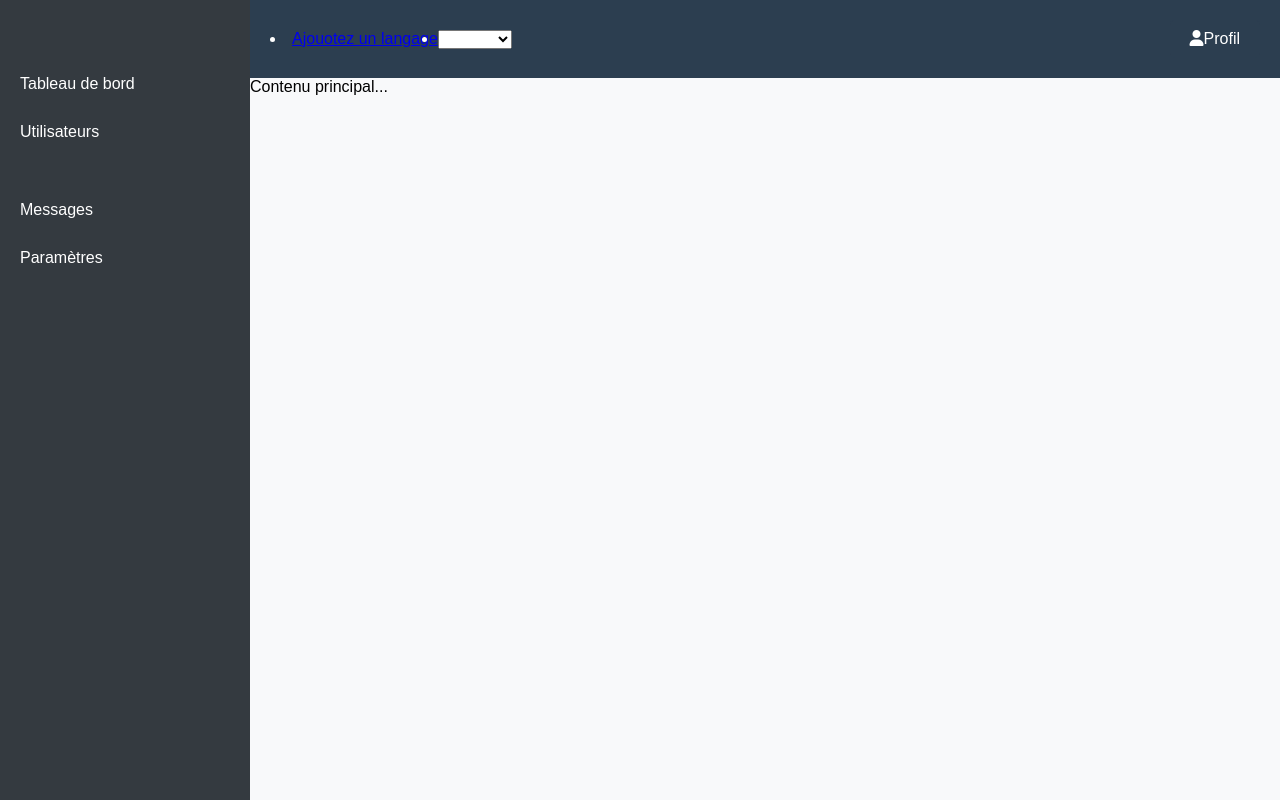
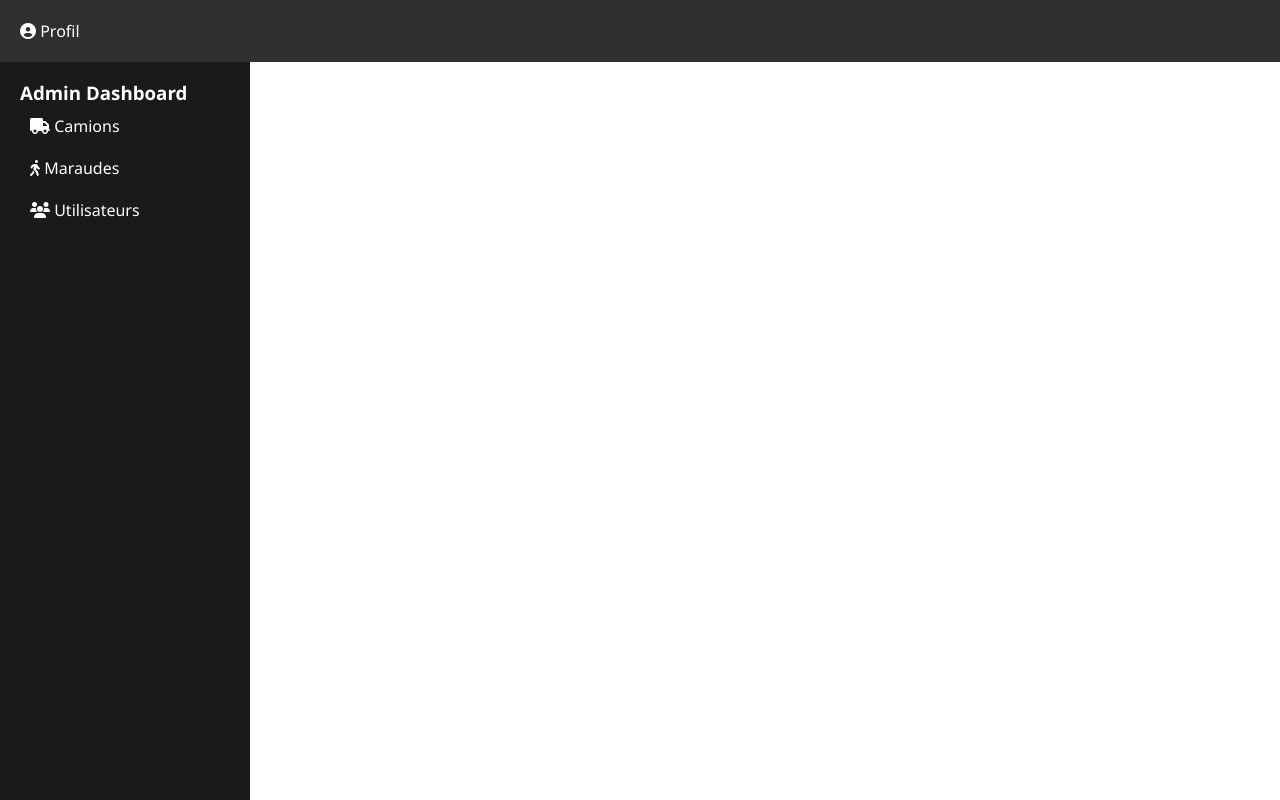
Before and after one commit to respowerr/pa2024, a PHP site: page /screens/admin.php in a window 1280 px wide. Run offline with PHP 8.4, Linux system fonts and the light colour scheme; data that the repository does not hold is empty; some libraries are stand-ins or nearby versions.

Commit message:
Better admin panel

```diff
--- a/components/header.php
+++ b/components/header.php
@@ -15,11 +15,11 @@
                     $json_data = file_get_contents('../multilingue/languages.json');
                     $available_languages = json_decode($json_data, true);
                     $current_language = isset($_GET['lang']) ? $_GET['lang'] : '';
-                echo '<li><select onchange="location = this.value;" style="color: black;">';
-                echo "<option value='' style='color: black;'>" . $translations['choose_language'][$current_language] . "</option>";
+                    echo '<li><select name="language" id="language-selector" onchange="location = this.value;">';
+                    echo "<option value='' disabled selected>" . $translations['choose_language'][$current_language] . "</option>";
                     foreach ($available_languages as $lang_code => $lang_name) {
                         $selected = ($current_language == $lang_code) ? 'selected' : '';
-                    echo "<option value='?lang=$lang_code' $selected style='color: black;'>$lang_name</option>";
+                        echo "<option value='?lang=$lang_code' $selected>$lang_name</option>";
                     }
                     echo '</select></li>';
                 ?>
--- a/screens/admin.php
+++ b/screens/admin.php
@@ -1,67 +1,45 @@
-<?php
-    include '../multilingue/translations.php';
-?>
-
 <!DOCTYPE html>
 <html lang="fr">
 <head>
     <meta charset="UTF-8">
-    <title>Au temps Donné</title>
+    <title>Admin Panel - Au temps Donné</title>
     <link rel="stylesheet" href="../styles/admin_panel.css">
-    <link href="https://cdnjs.cloudflare.com/ajax/libs/font-awesome/6.0.0-beta3/css/all.min.css" rel="stylesheet">
+    <link rel="stylesheet" href="https://use.fontawesome.com/releases/v5.15.4/css/all.css">
+    <script src="https://kit.fontawesome.com/a076d05399.js"></script>
 </head>
 <body>
 
-<div class="admin-panel">
+<div class="header">
+    <div class="menu-toggle" id="menu-toggle">
+    <i class="fas fa-list-ul"></i>
+    </div>
+    <div class="profile-btn">
+        <i class="fas fa-user-circle"></i> <span>Profil</span>
+    </div>
+</div>
+
+<div class="sidebar" id="sidebar">
+    <div class="sidebar-header">
+        <h3>Admin Dashboard</h3>
+    </div>
+    <ul>
+        <li><a href="?page=trucks"><i class="fas fa-truck"></i> Camions</a></li>
+        <li><a href="?page=maraudes"><i class="fas fa-walking"></i> Maraudes</a></li>
+        <li><a href="?page=users"><i class="fas fa-users"></i> Utilisateurs</a></li>
+        <!-- Add more links as needed -->
+    </ul>
+</div>
+
+<div class="main-content">
     <div class="content">
-        <header>
-            <li><a href="../multilingue/adminLang.php"><?php echo $translations['Add_Language']; ?></a></li>
-            <ul>
-            <?php
-                $json_data = file_get_contents('../multilingue/languages.json');
-                $available_languages = json_decode($json_data, true);
-                $current_language = isset($_GET['lang']) ? $_GET['lang'] : '';
-                echo '<li><select onchange="location = this.value;" style="color: black;">';
-                echo "<option value='' style='color: black;'>" . $translations['choose_language'][$current_language] . "</option>";
-                foreach ($available_languages as $lang_code => $lang_name) {
-                    $selected = ($current_language == $lang_code) ? 'selected' : '';
-                    echo "<option value='?lang=$lang_code' $selected style='color: black;'>$lang_name</option>";
-                }
-                echo '</select></li>';
-            ?>
-            </ul>
-            <button class="menu-toggle"><i class="fas fa-bars"></i></button>
-            <div class="profile-btn"><i class="fas fa-user"></i><?php echo $translations['Profil']; ?></div>
-        </header>
-        <div class="admin-content"><?php echo $translations['ContenuProfil']; ?></div>
-    </div>
-    <div class="sidebar">
-        <ul>
-            <li><a href="#"><?php echo $translations['Dashboard']; ?></a></li>
-            <li><a href="#"><?php echo $translations['Utilisateurs']; ?></></li>
-            <li><a href="#"><?php echo $translations['Messages']; ?></a></li>
-            <li><a href="#"><?php echo $translations['Paramètres']; ?></a></li>
-        </ul>
+        <!-- Dynamic content goes here -->
+        <!-- This area will display content based on the page selection. You can use PHP to include different files or write your logic here. -->
     </div>
 </div>
 
 <script>
-document.addEventListener('DOMContentLoaded', function() {
-    const menuToggle = document.querySelector('.menu-toggle');
-    const sidebar = document.querySelector('.sidebar');
-    const content = document.querySelector('.content');
-
-
-    if (window.innerWidth <= 768) {
-        sidebar.classList.add('collapsed');
-        content.classList.add('collapsed');
-    }
-
-    menuToggle.addEventListener('click', function() {
-        sidebar.classList.toggle('collapsed');
-        content.classList.toggle('collapsed');
-        menuToggle.style.display = 'block';
-    });
+document.getElementById('menu-toggle').addEventListener('click', function() {
+    document.getElementById('sidebar').classList.toggle('active');
 });
 </script>
 
--- a/styles/admin_panel.css
+++ b/styles/admin_panel.css
@@ -1,5 +1,3 @@
-@import url('https://cdnjs.cloudflare.com/ajax/libs/font-awesome/6.0.0-beta3/css/all.min.css');
-
 * {
     margin: 0;
     padding: 0;
@@ -7,107 +5,108 @@
 }
 
 body, html {
-    font-family: 'Arial', sans-serif;
+    font-family: 'Segoe UI', Tahoma, Geneva, Verdana, sans-serif;
     height: 100%;
-    overflow-x: hidden;
+    color: #333;
 }
 
-.admin-panel {
-    display: flex;
-    min-height: 100vh;
-}
-
-.sidebar {
-    background-color: #343a40;
-    width: 250px;
-    position: fixed;
-    top: 0;
-    bottom: 0;
-    left: 0;
-    overflow-y: auto;
-    padding-top: 60px;
-    z-index: 999;
-    transition: width 0.3s;
-}
-
-.collapsed {
-    width: 0;
-}
-
-.menu-toggle {
-    display: none;
-    position: absolute;
-    top: 20px;
-    left: 20px;
-}
-
-.profile-btn {
-    margin-left: auto;
-    padding: 10px 20px;
-    background-color: #2c3e50;
-    color: #fff;
-    border-radius: 5px;
-    border: none;
-    cursor: pointer;
-    transition: background-color 0.3s;
-}
-
-.profile-btn:hover {
-    background-color: #495057;
-}
-
-.sidebar ul {
-    list-style-type: none;
-    padding: 0;
-}
-
-.sidebar ul li a {
-    color: #ffffff;
-    padding: 15px 20px;
-    text-decoration: none;
-    display: block;
-    transition: color 0.3s;
-}
-
-.sidebar ul li a:hover {
-    color: #cccccc;
-    background-color: #2c3e50;
-}
-
-.content {
-    flex-grow: 1;
-    margin-left: 250px;
-    transition: margin-left 0.3s;
-    background-color: #f8f9fa;
-}
-
-.content header {
-    background-color: #2c3e50;
-    color: #ffffff;
+.header {
+    background-color: #303030; /* Gris foncé pour le header */
+    color: white;
     padding: 20px;
     display: flex;
     justify-content: space-between;
     align-items: center;
+    position: fixed;
+    width: 100%;
+    top: 0;
+    z-index: 1001;
 }
 
-@media (max-width: 768px) {
+.menu-toggle {
+    cursor: pointer;
+    color: white; /* Couleur blanche pour l'icône pour assurer la visibilité */
+    z-index: 1002; /* S'assure que le menu est au-dessus des autres éléments */
+    position: fixed; /* Positionne fixement le menu dans la fenêtre */
+    top: 10px;
+    left: 10px;
+    display: none; /* Cache le menu par défaut, il sera affiché sur les petits écrans */
+    background: #303030; /* Fond du bouton pour le distinguer du header */
+    padding: 10px;
+    border-radius: 5px;
+}
+
+.menu-toggle i {
+    font-size: 20px;
+}
+
+.sidebar {
+    background-color: #1a1a1a;
+    color: white;
+    width: 250px;
+    position: fixed;
+    top: 60px;
+    left: 0;
+    bottom: 0;
+    padding: 20px;
+    transition: transform 0.3s ease;
+    transform: translateX(-250px); /* Départ hors de l'écran */
+    z-index: 1000;
+}
+
+.sidebar ul {
+    list-style: none;
+}
+
+.sidebar ul li a {
+    color: white;
+    padding: 10px;
+    text-decoration: none;
+    display: block;
+    transition: background-color 0.3s ease;
+}
+
+.sidebar ul li a:hover {
+    background-color: #303030;
+}
+
+.main-content {
+    padding-top: 60px; /* Espace pour le header */
+    transition: margin-left 0.3s ease;
+    margin-left: 0; /* Pleine largeur par défaut */
+}
+
+/* Media query pour les petits écrans : active le bouton de menu burger et ajuste la sidebar */
+@media screen and (max-width: 768px) {
     .menu-toggle {
-        display: block;
+        display: block; /* Rend le bouton de menu burger visible */
     }
 
-    .content {
-        margin-left: 0;
+    .header {
+        justify-content: flex-start; /* Alignement des éléments du header */
+        padding-left: 50px; /* Espace pour le menu burger */
     }
 
-    .sidebar.collapsed {
-        width: 0;
+    .sidebar {
+        transform: translateX(-100%); /* Cache la sidebar hors de l'écran */
     }
 
-    .profile-btn {
-        order: 1;
+    .sidebar.active {
+        transform: translateX(0); /* Affiche la sidebar lorsque le menu est activé */
+    }
+}
+
+/* Media query pour les grands écrans : désactive la cliquabilité du bouton de menu burger */
+@media screen and (min-width: 769px) {
+    .menu-toggle {
+        pointer-events: none; /* Désactive les événements de pointeur pour le menu burger */
     }
 
-    .collapsed .menu-toggle {
-        display: block;
+    .sidebar {
+        transform: translateX(0); /* La sidebar est toujours visible */
+    }
+
+    .main-content {
+        margin-left: 250px; /* Espace pour la sidebar visible */
     }
 }
--- a/styles/footer.css
+++ b/styles/footer.css
@@ -1,4 +1,3 @@
-/* Footer personnalisé */
 .custom-footer {
     background-color: #161817;
     color: white;
--- a/styles/main.css
+++ b/styles/main.css
@@ -1,4 +1,3 @@
-/* Base du site */
 body {
     font-family: 'Inter', sans-serif;
     margin: 0;
```
Also changed, not shown: script/nav.js (+14 -14 lines), styles/header.css (+23 -0 lines). Lines whose indentation alone changed are shown as unchanged.
